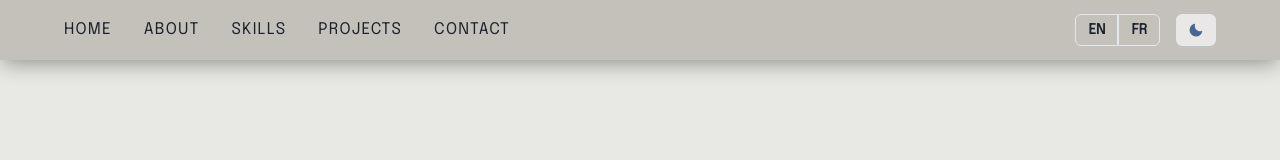
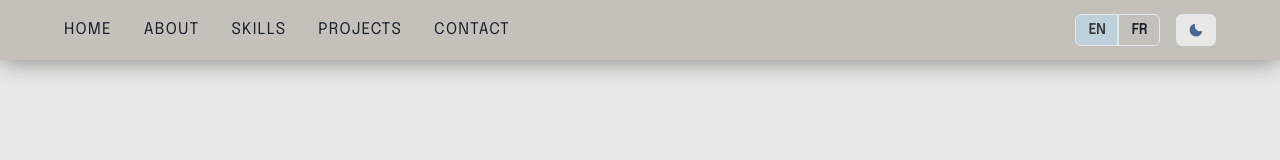
Before and after one commit to Tsuricate/Portfolio, a React (Create React App) app: page / in a window 1280 px wide. Shown: the top 160 px of the page. Built offline with nearby package versions, Linux system fonts and the light colour scheme.

Commit message:
Fix: use i18n resolved language to handle which language is actually used on first load

```diff
--- a/src/components/ActionButtons.js
+++ b/src/components/ActionButtons.js
@@ -6,7 +6,6 @@ import { fadeUp } from '../utils/animations';
 
 const ActionButtons = () => {
   const { i18n, t } = useTranslation();
-  console.log('Used language: ', i18n.language);
 
   const downloadResume = () => {
     const resume = i18n.language.includes('fr') ? 'CV_Zoe_AMAT.pdf' : 'Resume_Zoe_AMAT.pdf';
--- a/src/components/LanguageToggle.js
+++ b/src/components/LanguageToggle.js
@@ -19,7 +19,7 @@ const LanguageToggle = () => {
       {languages.map((language) => (
         <Button
           key={language.key}
-          variant={i18n.language === language.key ? 'activeLanguage' : 'outline'}
+          variant={i18n.resolvedLanguage.includes(language.key) ? 'activeLanguage' : 'outline'}
           onClick={() => handleClick(language.key)}
         >
           {language.label}
```
